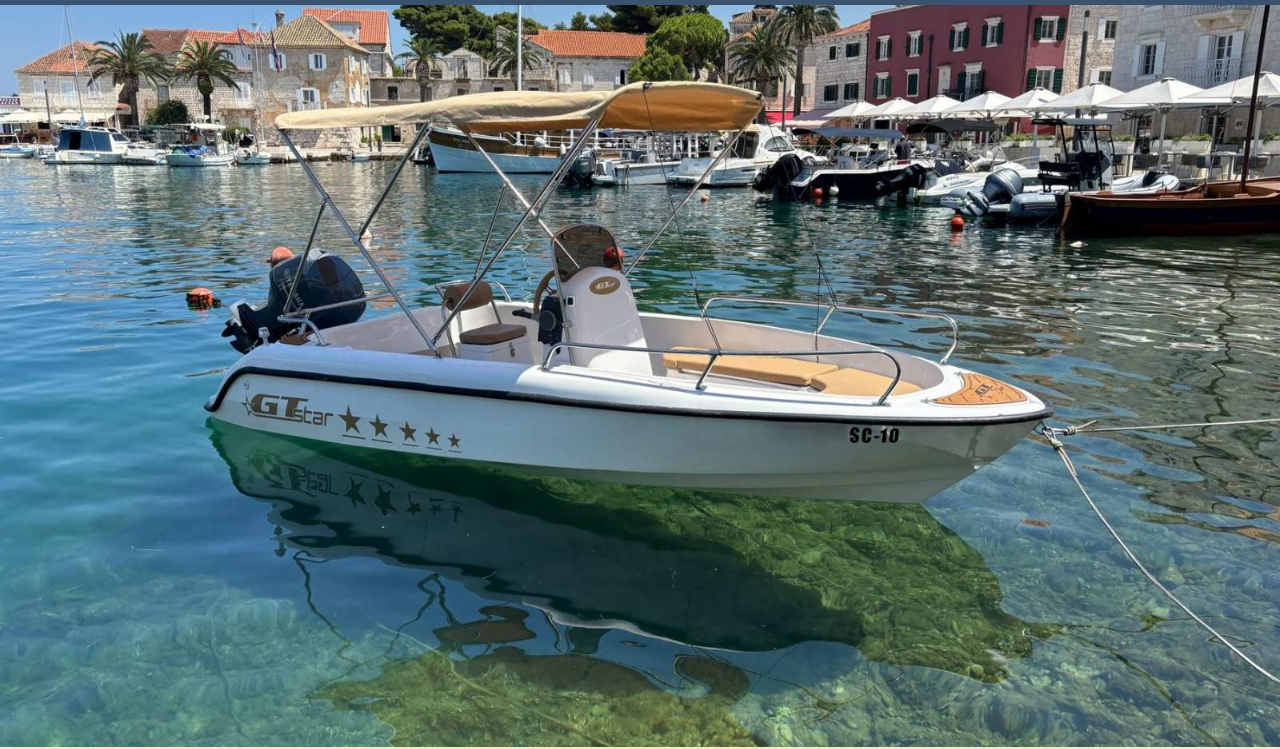
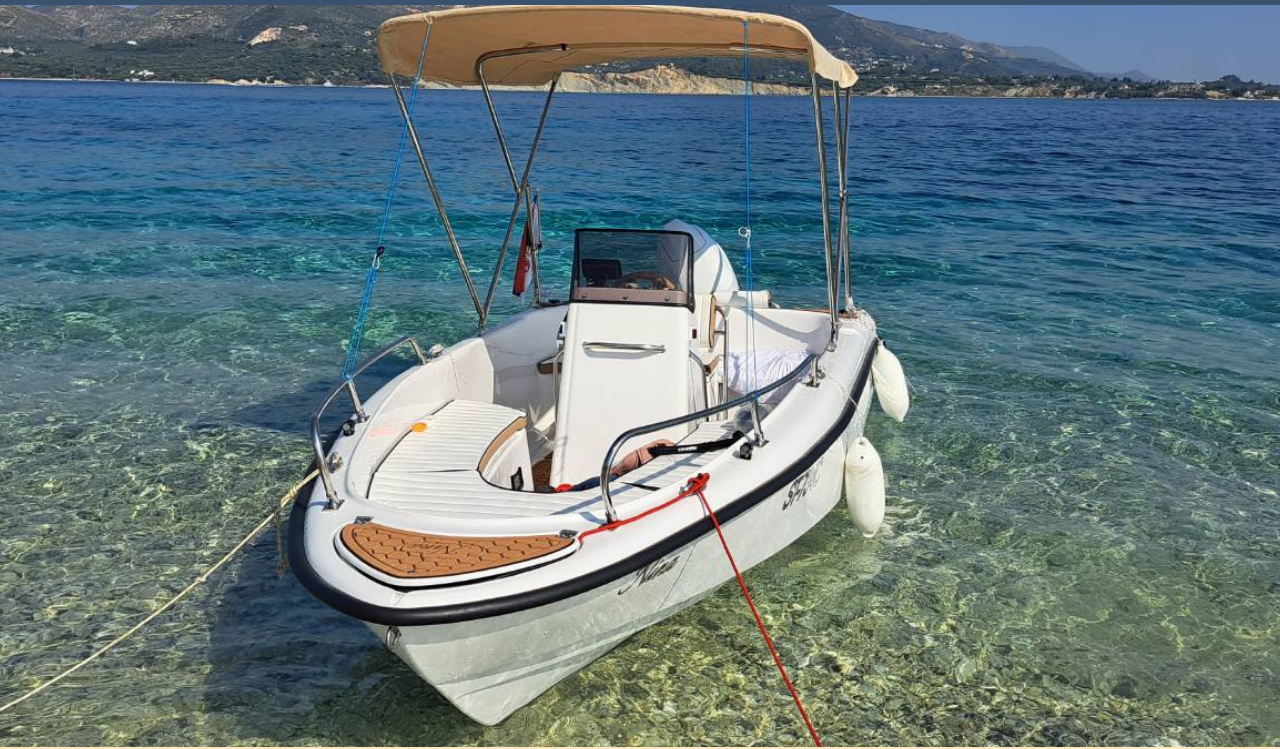
Before and after one commit to biljanaacim/camac, a plain HTML site: page index.html in a window 1280 px wide. Shown: the part 53-802 px from the top of the page. Drawn offline with nearby package versions, Linux system fonts and the light colour scheme; a script that the page names is missing.

Commit message:
Update style.css

```diff
--- a/style.css
+++ b/style.css
@@ -42,7 +42,7 @@ section {
 .hero-image {
   position: relative;
   height: 100vh;
-  background-image: url('img/hero.jpg');
+  background-image: url('img/hero1.jpg');
   background-size: cover;
   background-position: center center;
   background-repeat: no-repeat;
```
